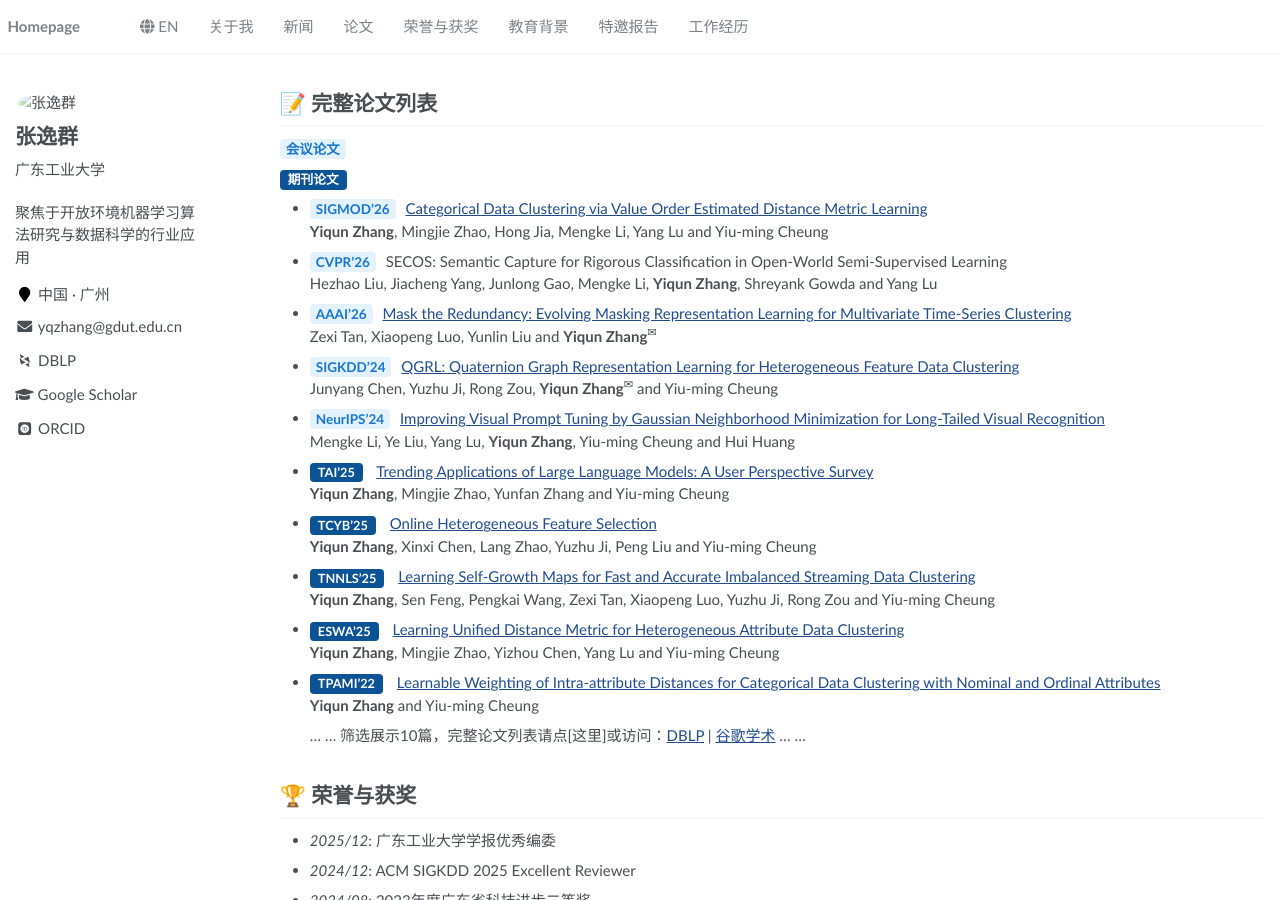
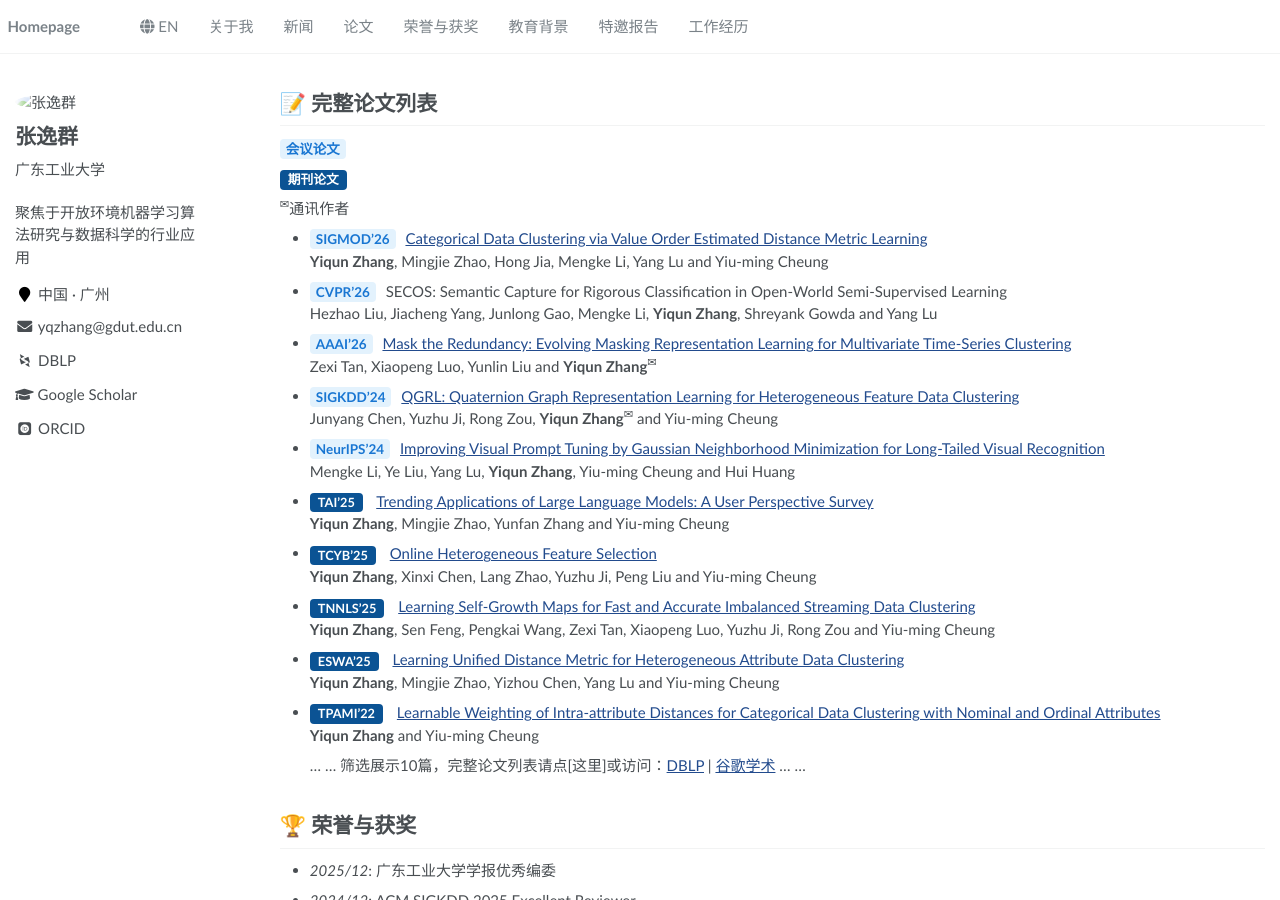
Before and after one commit to yqzhang-Zz/zh-publications, a Jekyll site: the page built from _pages/about.md, in a window 1280 px wide and 900 px high. Built offline with Jekyll 4.4.1, drawn with Linux system fonts in a browser that asks for light colours; some web fonts are replaced.

Commit message:
Update about.md

```diff
--- a/_pages/about.md
+++ b/_pages/about.md
@@ -23,6 +23,8 @@ redirect_from:
 
 <span style="display: inline-block; background-color: #0b5394; color: #ffffff; padding: 2px 8px; border-radius: 4px; font-weight: bold; font-size: 0.85em; margin-right: 10px; vertical-align: middle; line-height: 1.2;">
 期刊论文</span>
+
+<sup>&#x2709;</sup>通讯作者
 
 - <span style="background-color: #e3f2fd; color: #1976d2; padding: 2px 6px; border-radius: 4px; font-weight: bold; font-size: 0.9em; margin-right: 6px;">
 SIGMOD'26</span>
```
